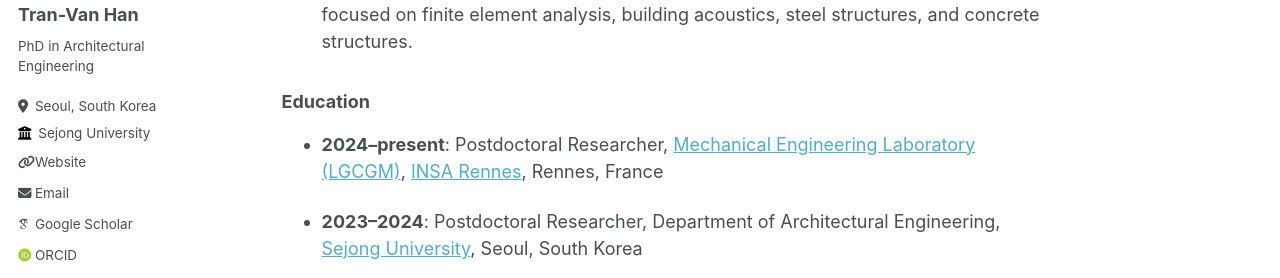
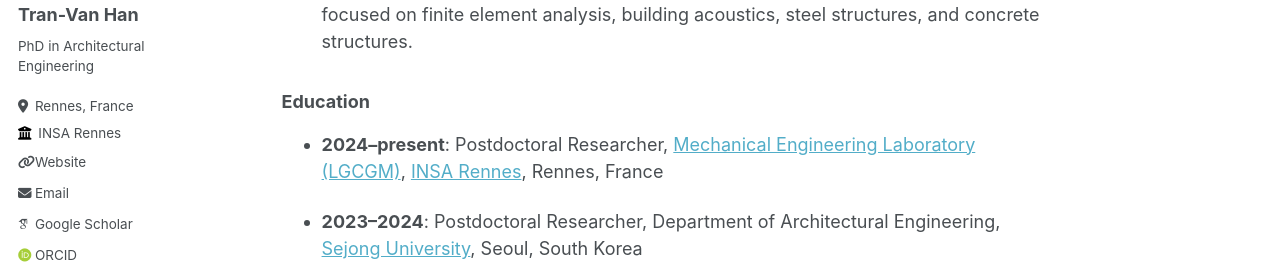
Before and after one commit to tranhan1405/tranhan1405.github.io, a Jekyll site: the page built from _pages/about.md, in a window 1280 px wide. Shown: the part 246-524 px from the top of the page. Built offline with Jekyll 4.4.1, drawn with Linux system fonts in a browser that asks for light colours; some web fonts are replaced.

Commit message:
Update _config.yml

```diff
--- a/_config.yml
+++ b/_config.yml
@@ -25,8 +25,8 @@ author:
   name             : "Tran-Van Han"
   pronouns         : # example: "she/her"
   bio              : "PhD in Architectural Engineering"
-  location         : "Seoul, South Korea"
-  employer         : "Sejong University"
+  location         : "Rennes, France"
+  employer         : "INSA Rennes"
   uri              : "tranhan1405.github.io"
   email            : "tranhan1405@gmail.com"
 
```
